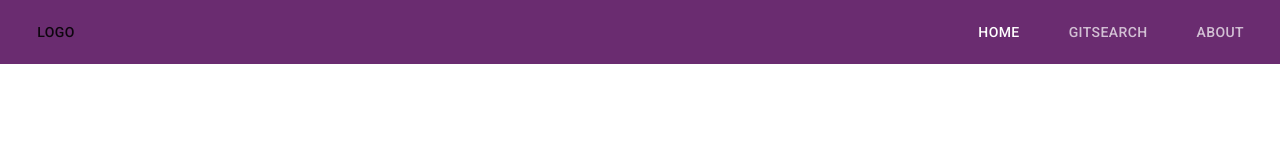
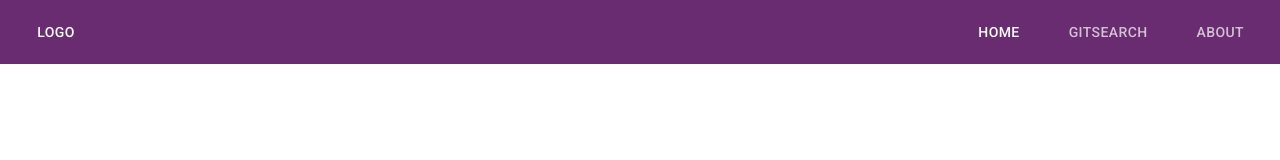
Before and after one commit to bagasys/fp-sanbercode-reactjs, a React (Create React App) app: page / in a window 1280 px wide. Shown: the top 160 px of the page. Built offline with nearby package versions, Linux system fonts and the light colour scheme.

Commit message:
change logo color

```diff
--- a/src/components/ui/Header.js
+++ b/src/components/ui/Header.js
@@ -98,6 +98,9 @@ const useStyles = makeStyles((theme) => ({
   appbar: {
     zIndex: theme.zIndex.modal + 1,
   },
+  logoText: {
+    color: "white"
+  }
 }));
 
 export default function Header(props) {
@@ -214,7 +217,8 @@ export default function Header(props) {
               component={Link}
               to="/"
             >
-              LOGO
+              <div className={classes.logoText}>LOGO</div>
+
             </Button>
             {matches ? drawer : tabs}
           </Toolbar>
```
